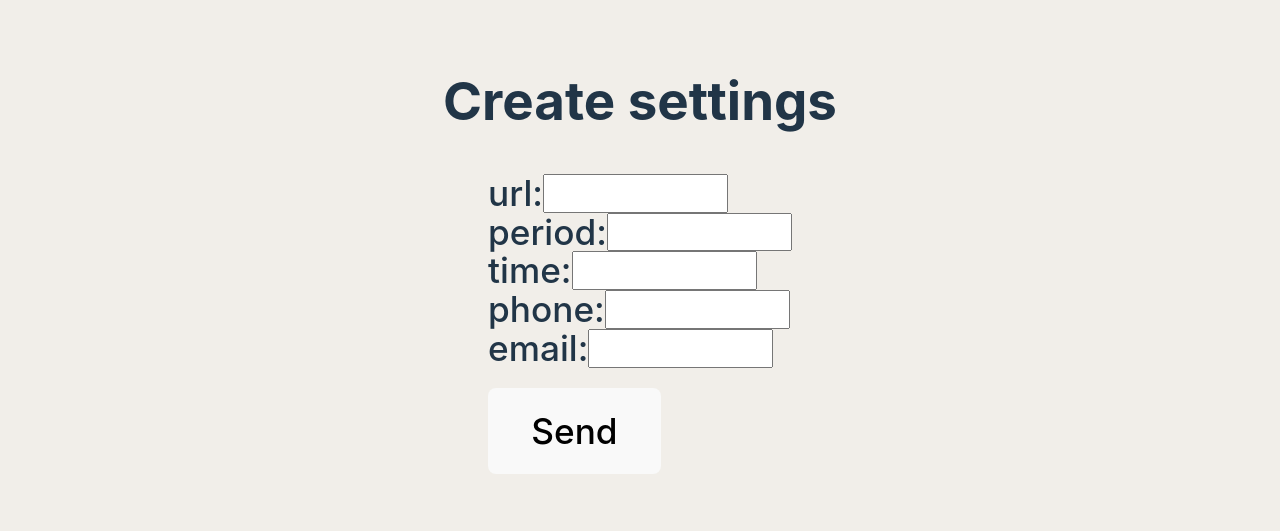
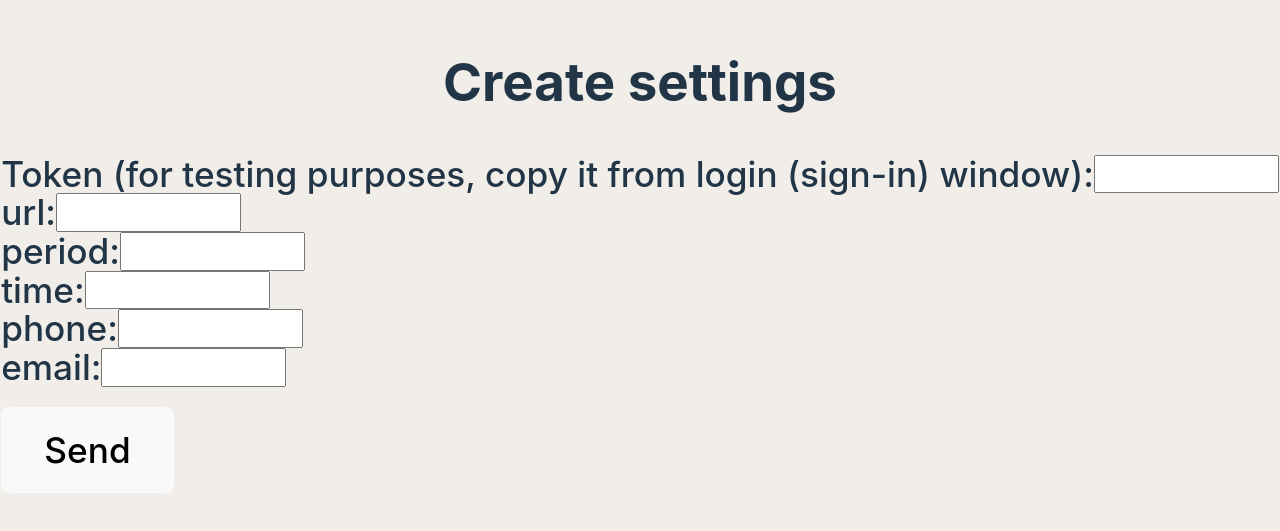
Before and after one commit to octopusLighthouse/qa, a React (Vite) app in the folder dashboard/: page /settings/create in a window 1280 px wide. Shown: the part 149-680 px from the top of the page. Built offline with nearby package versions, Linux system fonts and the light colour scheme.

Commit message:
dashboard login

```diff
--- a/dashboard/src/App.tsx
+++ b/dashboard/src/App.tsx
@@ -5,7 +5,8 @@ import {
 } from "react-router-dom";
 import "./index.css";
 import axios from 'axios';
-import { Settings } from "./components/Settings";
+import React, { useEffect, useState } from 'react';
+import { Settings } from "./containers/Settings";
 
 function NoMatch() {
   return (
@@ -37,6 +38,7 @@ function Home() {
 }
 
 function Login() {
+  const [data, setData] = useState('');
   const  handleSubmit = async (event: React.FormEvent<HTMLFormElement>) => {
     event.preventDefault();
     let formData = new FormData(event.currentTarget);
@@ -49,6 +51,7 @@ function Login() {
         password,
       });
       console.log(response.data);
+      setData(response.data.token);
     } catch (error) {
       console.error(error);
     }
@@ -80,6 +83,12 @@ function Login() {
           <div className="empty" />
           <div className="row-box">
             <button type="submit">Login</button>
+          </div>
+          <div className="empty" />
+          <div className="row-box">
+            <label>
+              Token (you will get it after login): <input name="token" type="text" readOnly value={data} />
+            </label>
           </div>
         </div>
       </form>
--- a/dashboard/src/components/Settings.tsx
+++ b/dashboard/src/containers/Settings.tsx
@@ -9,6 +9,7 @@ export function Settings() {
       const time = formData.get("time") as string;
       const phone = formData.get("phone") as string;
       const email = formData.get("email") as string;
+      const token = formData.get("token") as string;
 
       try {
         const response = await axios.post('http://localhost:3000/api/v1/scenarios', {
@@ -23,7 +24,7 @@ export function Settings() {
           }
         }, {
             headers: {
-                token: '2332weewioewjifwoij2io3joi2j3ioj2',
+              Authorization: `Bearer ${token}`,
             }
         });
         console.log(response.data);
@@ -37,6 +38,9 @@ export function Settings() {
         <h2>Create settings</h2>
         <form onSubmit={handleSubmit}>
         <div className="column-box">
+        <div className="row-box">
+            Token (for testing purposes, copy it from login (sign-in) window): <input name="token" type="text" />
+          </div>
           <div className="row-box">
             url: <input name="url" type="text" />
           </div>
```
